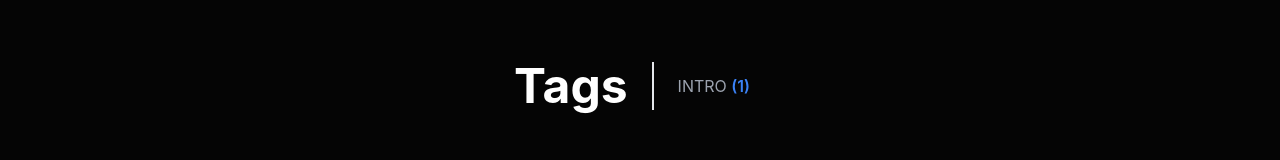
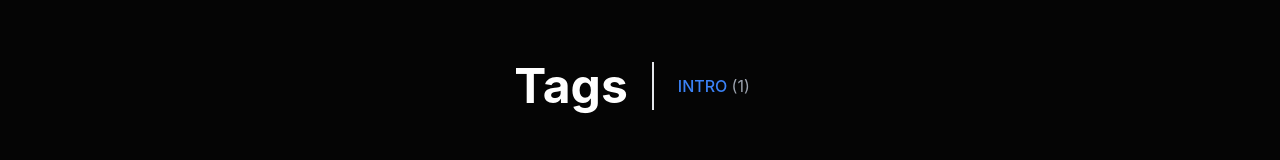
Before and after one commit to nikita-go/personal-website, a Next.js app: page /tags in a window 1280 px wide. Shown: the part 314-474 px from the top of the page. Built offline with nearby package versions, Linux system fonts and the light colour scheme.

Commit message:
change font weight and color

```diff
--- a/pages/tags/index.js
+++ b/pages/tags/index.js
@@ -34,10 +34,10 @@ export default function Tags(props) {
                     <div className="flex flex-row items-center justify-center max-w-[60%] space-x-6">
                         <h1 className="text-5xl font-bold text-white">Tags</h1>
                         <div className="border-l-2 pl-6 py-2">
-                            <div className="flex max-w-xl flex-wrap text-gray-400">
+                            <div className="flex max-w-xl flex-wrap text-blue-500 font-medium">
                                 {sortedTags.map(({ tag, count }) => (
                                     <div key={tag} className="py-1 pr-4 text-base uppercase">
-                                        <Link href={`/tags/${tag}`}>{tag} <span className="font-semibold text-blue-500">{` (${count})`}</span></Link>
+                                        <Link href={`/tags/${tag}`}>{tag} <span className="font-normal text-gray-400">{` (${count})`}</span></Link>
                                     </div>
                                 ))}
                             </div>
```
